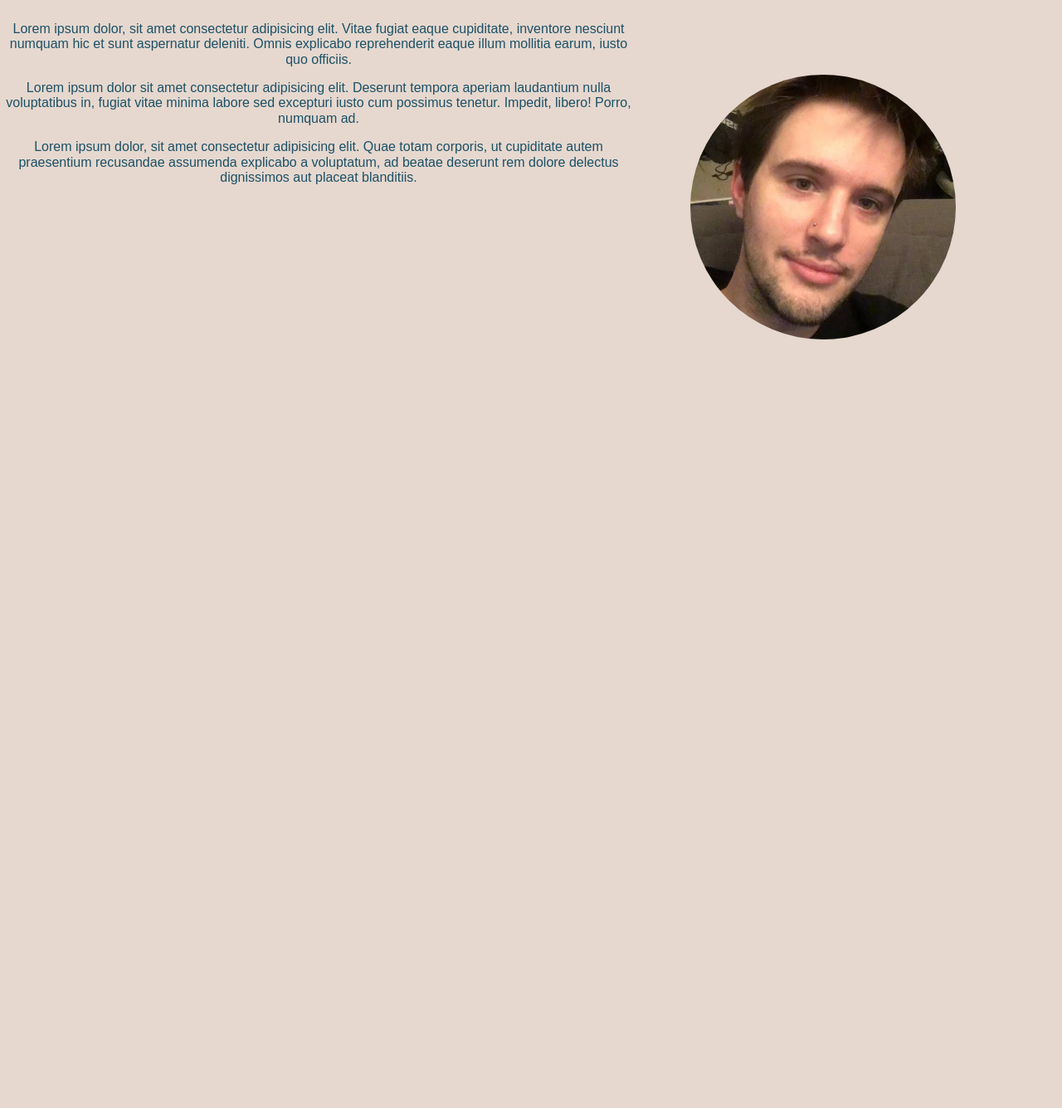
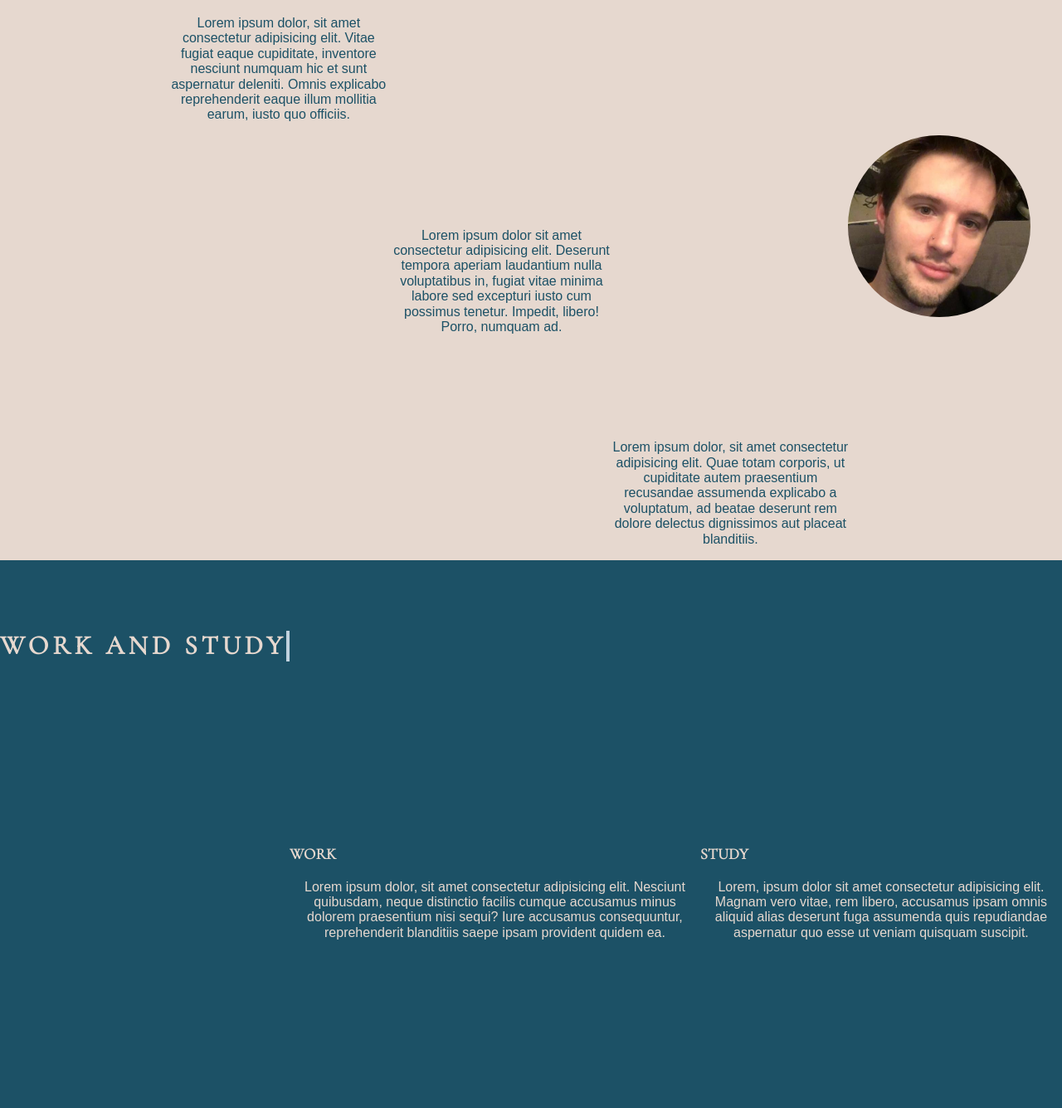
Before and after one commit to ABaulderstone/portfolio, a plain HTML site: page index.html in a window 1280 px wide. Shown: the part 925-2260 px from the top of the page at 83% size. Before the commit the page ends 1690 px from the top, so only its background shows below. Drawn offline with nearby package versions, Linux system fonts and the light colour scheme; a web font is replaced by a local one.

Commit message:
added work and study page, further updated layout

```diff
--- a/_desktop.scss
+++ b/_desktop.scss
@@ -15,9 +15,32 @@
     margin-bottom: 5%;
 }
     #about {
-        display:block;
+        display:flex;
+        flex-direction: row;
+        align-items: center;
         width:100%;
         height: 100vh;
+
+        .typewriter{
+            align-self: flex-start;
+        }
+        .image {
+            order: 2;
+            width: 100%;
+            margin-right: 3%;
+        }
+        div:nth-child(3){
+            align-self: flex-start;
+            margin-top:10%;
+        }
+
+        div:nth-child(4){
+            margin-top: 10%;
+
+        }
+        div:nth-child(5) {
+            align-self: flex-end;
+        }
         h2 {
             font-size:2em;
             color: $ocean-blue;
@@ -28,15 +51,39 @@
         p {
             color: $ocean-blue;
             text-align: center;
-            width: 60%;
+
 
         }
         img{
-            float: right;
             border-radius: 50%;
-            width: 25%;
-            margin-top: 5%;
-            margin-right: 10%;
+            width: 100%;
+            margin-top: 0;
+            margin-right: 0;
         }
     }
+
+
+
+    #work{
+            display:flex;
+            flex-direction: row;
+            align-items: center;
+            width:100%;
+            height: 100vh;
+
+            .typewriter{
+                align-self: flex-start;
+            }
+            h2 {
+                font-size:2em;
+                color: $sunset-background;
+                margin-top: 50px;
+
+
+            }
+            p {
+                color: $sunset-background;
+                text-align: center;
+            }
+        }
 }
--- a/index.html
+++ b/index.html
@@ -20,19 +20,20 @@
             <nav id="navbar">
             <a href="#landing" onclick="closeNav()"> Home</a>
             <a href="#about" onclick="closeNav()">About Me</a>
-            <a href="#" onclick="closeNav()">Work & Study</a>
-            <a href="#" onclick="closeNav()"> Contact </a>
+            <a href="#work" onclick="closeNav()">Work & Study</a>
+            <a href="#portfolio" onclick="closeNav()"> Portfolio </a>
+            <a href="#Contact" onclick="closeNav()"> Contact </a>
             </nav>
         </div>
     </div>
 
-<div id="landing">
+<section id="landing">
     <div class="transparent">
         <h1> Alex Baulderstone </h1>
         <h2>Web Developer</h2>
 
     </div>
-</div>
+</section>
 
 <section id="about">
     <div class="typewriter">
@@ -56,6 +57,23 @@
     </div>
 </section>
 
+<section id="work">
+    <div class="typewriter">
+        <h2>Work and Study</h2>
+    </div>
+    <div>
+        <h3>Work</h3>
+        <p>Lorem ipsum dolor, sit amet consectetur adipisicing elit. Nesciunt quibusdam, neque distinctio facilis cumque accusamus minus dolorem praesentium nisi sequi? Iure accusamus consequuntur, reprehenderit blanditiis saepe ipsam provident quidem ea.</p>
+
+    </div>
+    <div>
+        <h3>Study</h3>
+        <p>
+            Lorem, ipsum dolor sit amet consectetur adipisicing elit. Magnam vero vitae, rem libero, accusamus ipsam omnis aliquid alias deserunt fuga assumenda quis repudiandae aspernatur quo esse ut veniam quisquam suscipit.
+        </p>
+    </div>
+</section>
+
 
 </body>
 <footer> </footer>
--- a/main.scss
+++ b/main.scss
@@ -10,7 +10,7 @@ body {
     max-width: 100vw;
 }
 
-h1, h2{
+h1, h2, h3{
     color: $sunset-background;
     text-transform: uppercase;
     font-family: 'Cormorant Garamond', serif;
@@ -74,6 +74,25 @@ h1, h2{
     }
 }
 
+#work {
+    display:flex;
+    flex-direction: column;
+    justify-content: space-between;
+    width:100%;
+    height: 100vh;
+    background-color: $ocean-blue;
+
+    h2 {
+        font-size:1.5em;
+        color: $sunset-background;
+        margin-top: 50px;
+        text-align: center;
+
+    }
+
+
+}
+
 footer {
     height: 5vh;
 }
```
Also changed, not shown: main.css, 1 other file.
